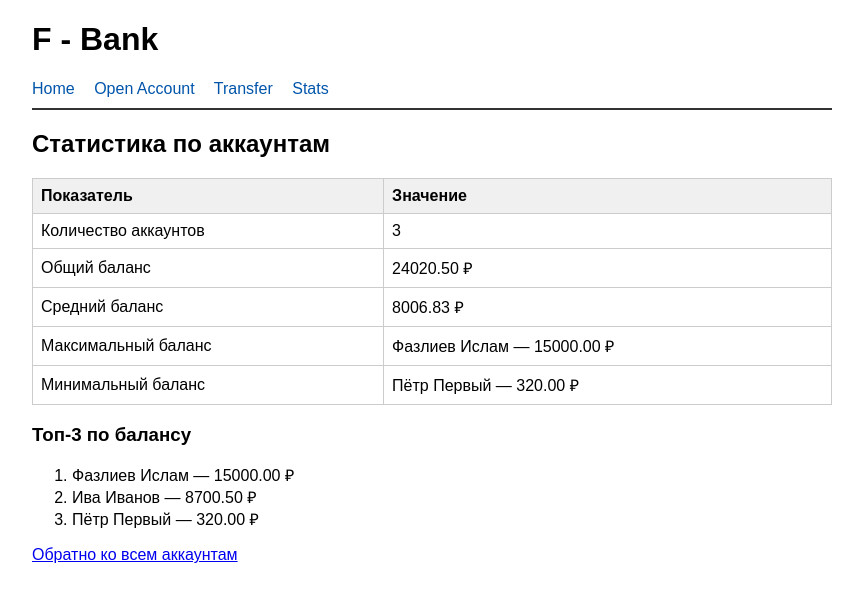
After one commit to fi-olo/Fazliev-Islam-ORIS, a Flask app: page /stats in a window 1280 px wide. The commit adds this page. Shown: the top 602 px of the page, without its empty margins (208-1071 px from the left). Run offline with Flask 3, Linux system fonts and the light colour scheme.

Commit message:
add HW-11.11

```diff
--- a/LW_bank/app.py
+++ b/LW_bank/app.py
@@ -1,4 +1,4 @@
-from flask import Flask, render_template, request, redirect, url_for
+from flask import Flask, render_template, request, redirect, url_for, abort
 
 app = Flask(__name__)
 
@@ -35,22 +35,71 @@ accounts = [
 ]
 
 
+def find_account(account_id):
+    for item in accounts:
+        if item["id"] == account_id:
+            return item
+    return None
+
+
+def validate_account_form(holder, card, balance_raw):
+    errors = []
+    balance = 0.0
+
+    if not holder:
+        errors.append("Имя владельца обязательно")
+
+    if not card:
+        errors.append("Номер карты обязателен")
+
+    if balance_raw:
+        try:
+            balance = float(balance_raw)
+            if balance < 0:
+                errors.append("Баланс не может быть отрицательным")
+        except ValueError:
+            errors.append("Баланс должен быть числом")
+            balance = 0.0
+    else:
+        errors.append("Баланс обязателен")
+
+    return errors, balance
+
+
 @app.route("/")
 def index():
-    return render_template("index.html", accounts=accounts)
+    query = request.args.get("q", "").strip()
+    sort_by = request.args.get("sort", "")
+
+    result = accounts
+
+    if query:
+        q_lower = query.lower()
+        result = [
+            a for a in result
+            if q_lower in a["holder"].lower() or q_lower in a["card"].lower()
+        ]
+
+    if sort_by == "balance":
+        result = sorted(result, key=lambda a: a["balance"])
+    elif sort_by == "balance_desc":
+        result = sorted(result, key=lambda a: a["balance"], reverse=True)
+    elif sort_by == "holder":
+        result = sorted(result, key=lambda a: a["holder"].lower())
+
+    return render_template(
+        "index.html",
+        accounts=result,
+        query=query,
+        sort_by=sort_by,
+    )
 
 
 @app.route("/accounts/<int:account_id>")
 def detail(account_id):
-    account = None
-    for item in accounts:
-        if item["id"] == account_id:
-            account = item
-            break
-
+    account = find_account(account_id)
     if account is None:
-        return "Account not found", 404
-
+        abort(404)
     return render_template("detail.html", account=account)
 
 
@@ -61,22 +110,7 @@ def add_account():
         card = request.form.get("card", "").strip()
         balance_raw = request.form.get("balance", "").strip()
 
-        errors = []
-
-        if not holder:
-            errors.append("Имя владельца обязательно")
-
-        if not card:
-            errors.append("Номер карты обязателен")
-
-        balance = 0.0
-        if balance_raw:
-            try:
-                balance = float(balance_raw)
-                if balance < 0:
-                    errors.append("Баланс не может быть отрицательным")
-            except ValueError:
-                errors.append("Баланс должен быть числом")
+        errors, balance = validate_account_form(holder, card, balance_raw)
 
         if errors:
             return render_template(
@@ -87,79 +121,107 @@ def add_account():
                 balance=balance_raw,
             )
 
-        new_account = {
-            "id": len(accounts) + 1,
+        new_id = max((a["id"] for a in accounts), default=0) + 1
+        accounts.append({
+            "id": new_id,
             "holder": holder,
             "card": card,
             "balance": balance,
             "history": [],
-        }
-
-        accounts.append(new_account)
+        })
         return redirect(url_for("index"))
 
     return render_template("add.html")
 
-@app.route('/tranfer', methods = ["GET", "POST"])
+
+@app.route("/accounts/<int:account_id>/edit", methods=["GET", "POST"])
+def edit_account(account_id):
+    account = find_account(account_id)
+    if account is None:
+        abort(404)
+
+    if request.method == "POST":
+        holder = request.form.get("holder", "").strip()
+        card = request.form.get("card", "").strip()
+        balance_raw = request.form.get("balance", "").strip()
+
+        errors, balance = validate_account_form(holder, card, balance_raw)
+
+        if errors:
+            return render_template(
+                "edit.html",
+                account=account,
+                errors=errors,
+                holder=holder,
+                card=card,
+                balance=balance_raw,
+            )
+
+        account["holder"] = holder
+        account["card"] = card
+        account["balance"] = balance
+        return redirect(url_for("detail", account_id=account["id"]))
+
+    return render_template(
+        "edit.html",
+        account=account,
+        holder=account["holder"],
+        card=account["card"],
+        balance=account["balance"],
+    )
+
+
+@app.route("/transfer", methods=["GET", "POST"])
 def transfer():
     if request.method == "POST":
         from_id = request.form.get("from_id", "").strip()
         to_id = request.form.get("to_id", "").strip()
-        amount = request.form.get("amount", )
+        amount_raw = request.form.get("amount", "").strip()
 
         errors = []
-
-        sender = None
-        receiver = None
+        sender = receiver = None
+        amount = 0.0
 
         if not from_id:
             errors.append("Счёт отправителя обязателен")
         else:
             try:
                 from_id = int(from_id)
+                sender = find_account(from_id)
+                if sender is None:
+                    errors.append("Счёт отправителя не найден")
             except ValueError:
                 errors.append("Некорректный счёт отправителя")
                 from_id = None
-
-            if from_id is not None:
-                for item in accounts:
-                    if item["id"] == from_id:
-                        sender = item
-                        break
-                if sender is None:
-                    errors.append("Счёт отправителя не найден")
 
         if not to_id:
             errors.append("Счёт получателя обязателен")
         else:
             try:
                 to_id = int(to_id)
+                receiver = find_account(to_id)
+                if receiver is None:
+                    errors.append("Счёт получателя не найден")
             except ValueError:
-                errors.append("Некорректный счёт отправителя")
+                errors.append("Некорректный счёт получателя")
                 to_id = None
 
-            if to_id is not None:
-                for item in accounts:
-                    if item["id"] == to_id:
-                        receiver = item
-                        break
-                if receiver is None:
-                    errors.append("Счёт отправителя не найден")
+        if sender and receiver and sender["id"] == receiver["id"]:
+            errors.append("Нельзя перевести на тот же счёт")
 
-
-        if not amount:
+        if not amount_raw:
             errors.append("Сумма обязательна")
         else:
             try:
-                amount = float(amount)
+                amount = float(amount_raw)
                 if amount <= 0:
                     errors.append("Сумма должна быть больше нуля")
             except ValueError:
                 errors.append("Сумма должна быть числом")
+                amount = 0.0
 
-        if sender is not None and amount > 0 and sender["balance"] < amount:
+        if sender and amount > 0 and sender["balance"] < amount:
             errors.append("Недостаточно средств на счёте отправителя")
-
 
         if errors:
             return render_template(
@@ -168,12 +230,11 @@ def transfer():
                 errors=errors,
                 from_id=from_id,
                 to_id=to_id,
-                amount=amount,
+                amount=amount_raw,
             )
 
         sender["balance"] -= amount
         receiver["balance"] += amount
-
         sender["history"].append({
             "type": "Перевод",
             "amount": -amount,
@@ -184,10 +245,36 @@ def transfer():
             "amount": amount,
             "comment": f"Перевод от {sender['holder']}",
         })
-
         return redirect(url_for("detail", account_id=sender["id"]))
 
     return render_template("transfer.html", accounts=accounts)
 
+
+@app.route("/stats")
+def stats():
+    total = sum(a["balance"] for a in accounts)
+    count = len(accounts)
+    avg = total / count if count else 0
+    top = sorted(accounts, key=lambda a: a["balance"], reverse=True)[:3]
+
+    max_acc = max(accounts, key=lambda a: a["balance"], default=None)
+    min_acc = min(accounts, key=lambda a: a["balance"], default=None)
+
+    return render_template(
+        "stats.html",
+        count=count,
+        total=total,
+        avg=avg,
+        top=top,
+        max_acc=max_acc,
+        min_acc=min_acc,
+    )
+
+
+@app.errorhandler(404)
+def not_found(e):
+    return render_template("404.html"), 404
+
+
 if __name__ == "__main__":
     app.run(debug=True)
--- a/LW_bank/templates/base.html
+++ b/LW_bank/templates/base.html
@@ -22,6 +22,7 @@
             <a href="{{ url_for('index') }}">Home</a>
             <a href="{{ url_for('add_account') }}">Open Account</a>
             <a href="{{ url_for('transfer') }}">Transfer</a>
+            <a href="{{ url_for('stats') }}">Stats</a>
         </nav>
     </header>
 
--- a/LW_bank/templates/detail.html
+++ b/LW_bank/templates/detail.html
@@ -33,7 +33,10 @@
     <p>No transactions yet.</p>
 {% endif %}
 <p>
-    <a href="{{ url_for('transfer') }}">Перевсети с этого аккаунта</a>
+    <a href="{{ url_for('edit_account', account_id=account.id) }}">Редактировать</a>
+</p>
+<p>
+    <a href="{{ url_for('transfer') }}">Перевести с этого аккаунта</a>
 </p>
 <p>
     <a href="{{ url_for('index') }}">Обратно ко всем аккаунтам</a>
--- /dev/null
+++ b/LW_bank/templates/stats.html
@@ -0,0 +1,29 @@
+{% extends "base.html" %}
+
+{% block title %}Stats — Bank{% endblock %}
+
+{% block content %}
+<h2>Статистика по аккаунтам</h2>
+
+<table>
+    <tr><th>Показатель</th><th>Значение</th></tr>
+    <tr><td>Количество аккаунтов</td><td>{{ count }}</td></tr>
+    <tr><td>Общий баланс</td><td>{{ "%.2f"|format(total) }} ₽</td></tr>
+    <tr><td>Средний баланс</td><td>{{ "%.2f"|format(avg) }} ₽</td></tr>
+    {% if max_acc %}
+    <tr><td>Максимальный баланс</td><td>{{ max_acc.holder }} — {{ "%.2f"|format(max_acc.balance) }} ₽</td></tr>
+    {% endif %}
+    {% if min_acc %}
+    <tr><td>Минимальный баланс</td><td>{{ min_acc.holder }} — {{ "%.2f"|format(min_acc.balance) }} ₽</td></tr>
+    {% endif %}
+</table>
+
+<h3>Топ-3 по балансу</h3>
+<ol>
+    {% for a in top %}
+        <li>{{ a.holder }} — {{ "%.2f"|format(a.balance) }} ₽</li>
+    {% endfor %}
+</ol>
+
+<p><a href="{{ url_for('index') }}">Обратно ко всем аккаунтам</a></p>
+{% endblock %}
```
Also changed, not shown: LW_bank/templates/edit.html (added, +33 -0 lines), LW_bank/templates/index.html (+16 -0 lines).
